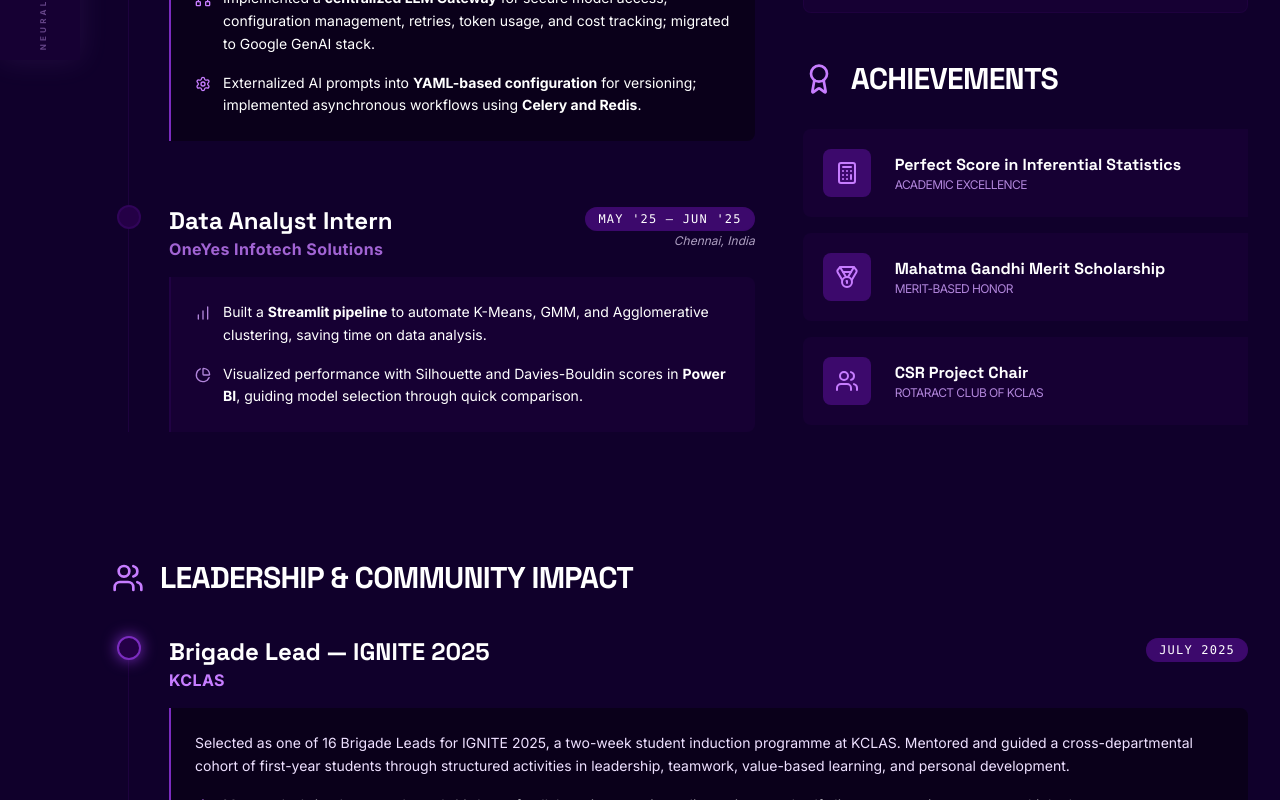
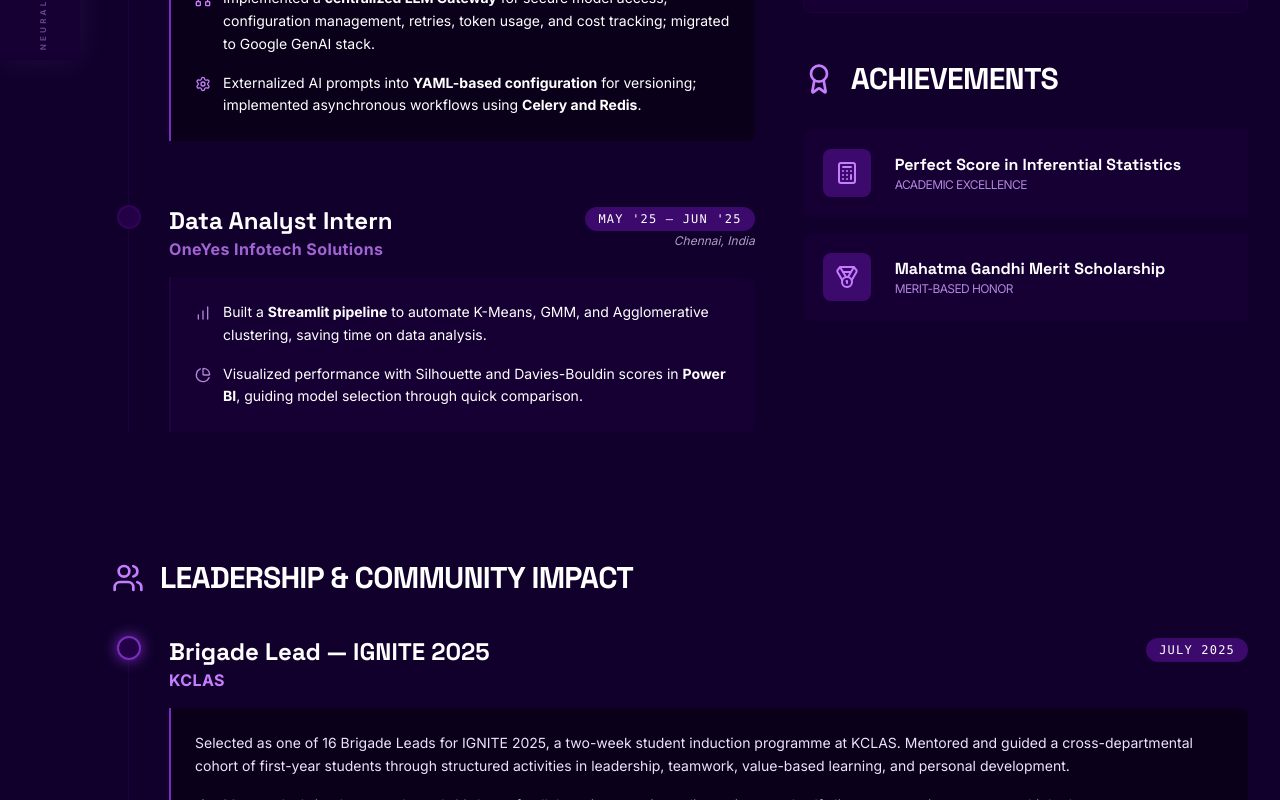
Before and after one commit to Edric2412/2.0, a React (Vite) app: page /experience in a window 1280 px wide. Shown: the part 740-1540 px from the top of the page. Built offline with nearby package versions, Linux system fonts and the light colour scheme.

Commit message:
feat: Update README and remove achievement
Updates the README with a banner image and local development instructions. Removes the "CSR Project Chair" achievement from the Experience page.

```diff
--- a/src/pages/Experience.tsx
+++ b/src/pages/Experience.tsx
@@ -153,8 +153,7 @@ export function Experience() {
               <div className="space-y-4">
                 {[
                   { icon: Calculator, title: 'Perfect Score in Inferential Statistics', sub: 'Academic Excellence' },
-                  { icon: Medal, title: 'Mahatma Gandhi Merit Scholarship', sub: 'Merit-Based Honor' },
-                  { icon: Users, title: 'CSR Project Chair', sub: 'Rotaract Club of KCLAS' }
+                  { icon: Medal, title: 'Mahatma Gandhi Merit Scholarship', sub: 'Merit-Based Honor' }
                 ].map((item, i) => {
                   const Icon = item.icon;
                   return (
```
Also changed, not shown: .tsx (added), vercel.json (added), 1 other file (tests, documents, lock files or other folders).
